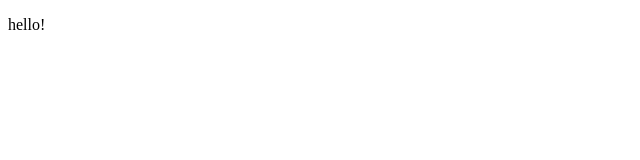
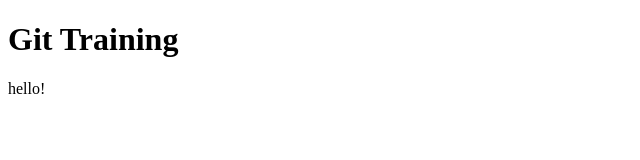
Before and after one commit to bobbymiles/Day5-Git, a plain HTML site: page index.html in a window 1280 px wide. Shown: the whole page, without its empty margins (0-640 px from the left). Drawn offline with Linux system fonts and the light colour scheme.

Commit message:
My second git change

```diff
--- a/index.html
+++ b/index.html
@@ -4,8 +4,10 @@
     <meta charset="UTF-8">
 
     <title>Document</title>
+    <link ref="stylesheets" href="mycss.css">
 </head>
 <body>
+    <h1>Git Training</h1>
     <p> hello! </p>
 </body>
 </html>
--- /dev/null
+++ b/myApp.js
@@ -0,0 +1 @@
+console.log("some text");
--- a/mycss.css
+++ b/mycss.css
@@ -0,0 +1,3 @@
+h1{
+    color: green;
+}
```
